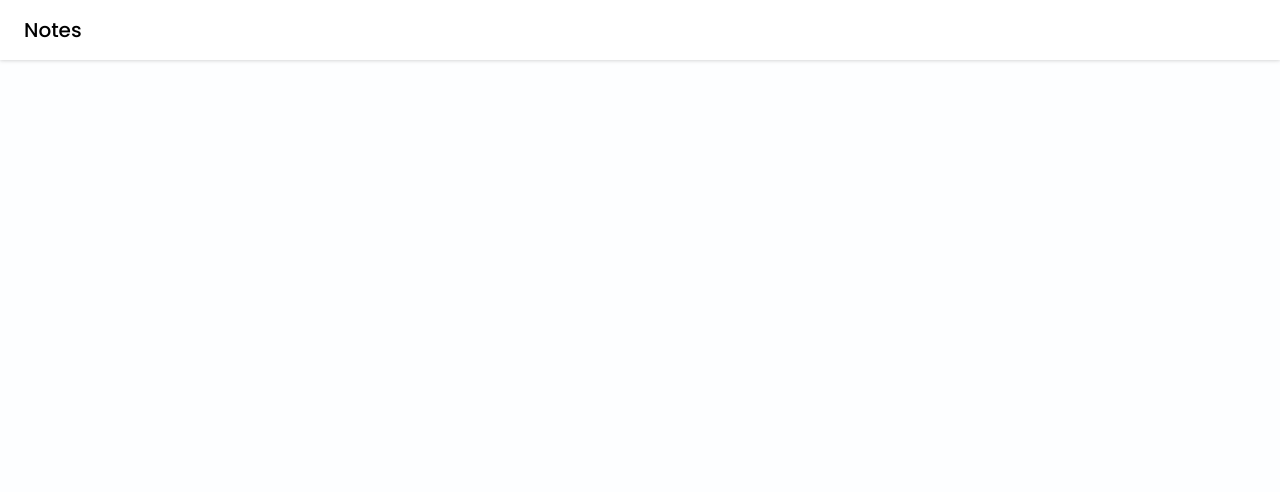
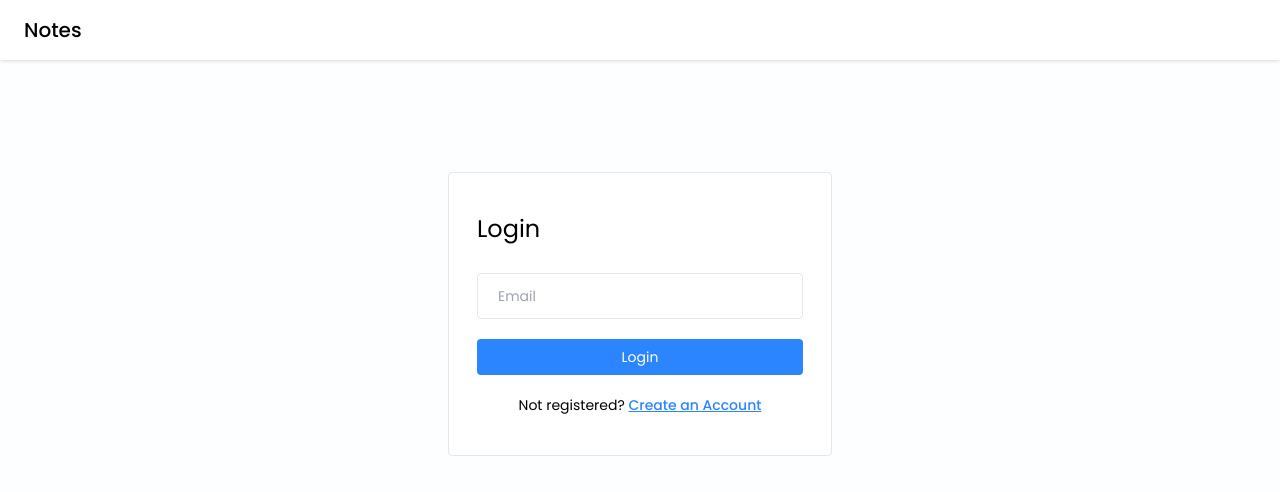
Before and after one commit to alisina97/NotesApp-MERN, a React (Vite) app in the folder frontend/notes-app/: page /login in a window 1280 px wide. Shown: the top 492 px of the page. Built offline with nearby package versions, Linux system fonts and the light colour scheme.

Commit message:
ADD - Login page UI

```diff
--- a/frontend/notes-app/src/index.css
+++ b/frontend/notes-app/src/index.css
@@ -18,5 +18,11 @@
 }
 
 @layer components {
+    .input-box {
+        @apply w-full text-sm bg-transparent border-[1.5px] px-5 py-3 rounded mb-4 outline-none;
+    }
 
+    .btn-primary {
+        @apply w-full text-sm bg-primary text-white p-2 rounded my-1 hover:bg-blue-600;
+    }
 }
--- a/frontend/notes-app/src/pages/Login/Login.jsx
+++ b/frontend/notes-app/src/pages/Login/Login.jsx
@@ -1,10 +1,27 @@
 import React from 'react'
 import Navbar from '../../components/Navbar/Navbar'
+import { Link } from 'react-router-dom'
 
 function Login() {
   return (
     <>
     <Navbar />
+
+    <div className='flex items-center justify-center mt-28'>
+      <div className='w-96 border rounded bg-white px-7 py-10'>
+        <form onSubmit={() => {}}>
+          <h4 className='text-2xl mb-7'>Login</h4>
+
+          <input type='text' placeholder='Email' className='input-box' />
+          <button type='submit' className='btn-primary'>Login</button>
+
+          <p className='text-sm text-center mt-4'>
+            Not registered? {" "}
+            <Link to={"/SignUp"} className='font-medium text-primary underline'>Create an Account</Link>
+          </p>
+        </form>
+      </div>
+    </div>
     </>
   )
 }
--- a/frontend/notes-app/tailwind.config.js
+++ b/frontend/notes-app/tailwind.config.js
@@ -4,7 +4,12 @@
     "./src/**/*.{js,jsx,ts,tsx}",
   ],
   theme: {
-    extend: {},
+    extend: {
+      colors: {
+        primary: "#2B85FF",
+        secondary: "#EF863E"
+      }
+    },
   },
   plugins: [],
 }
```
